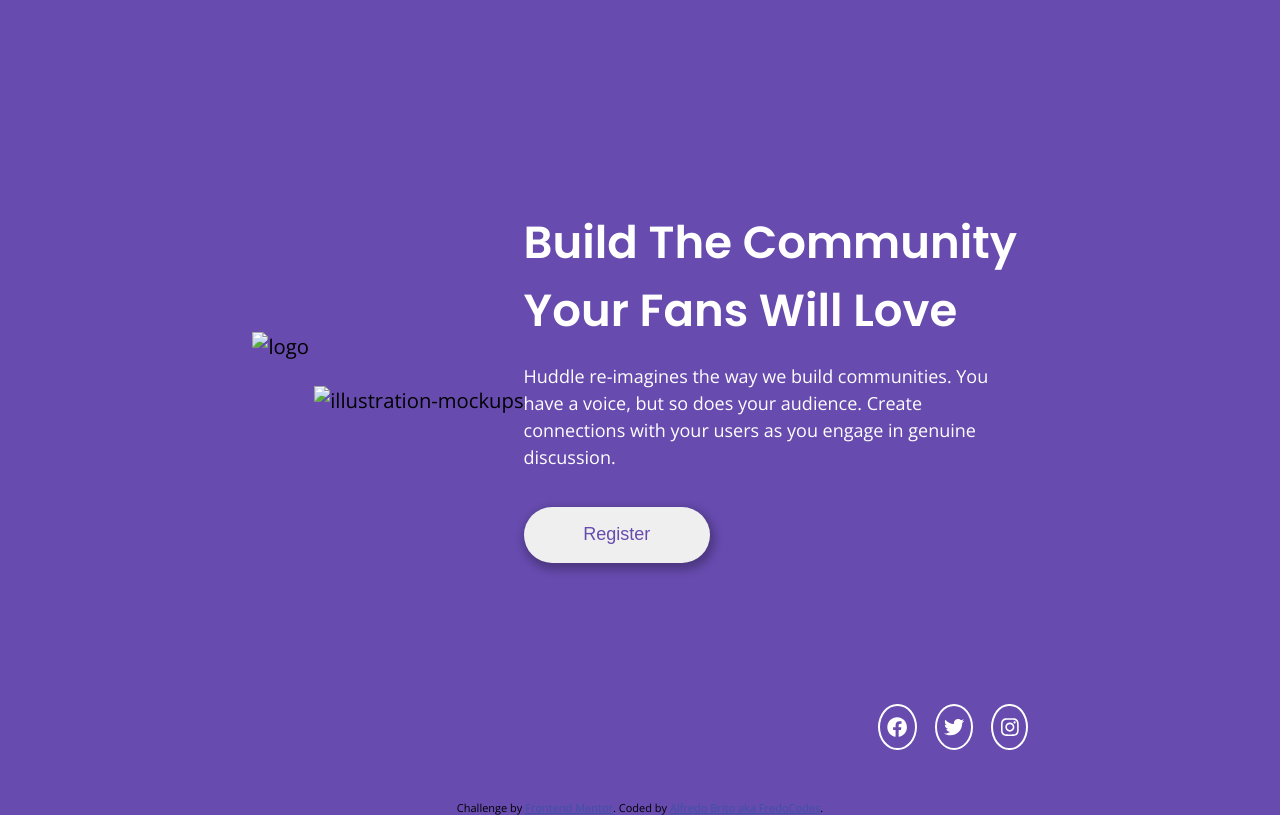
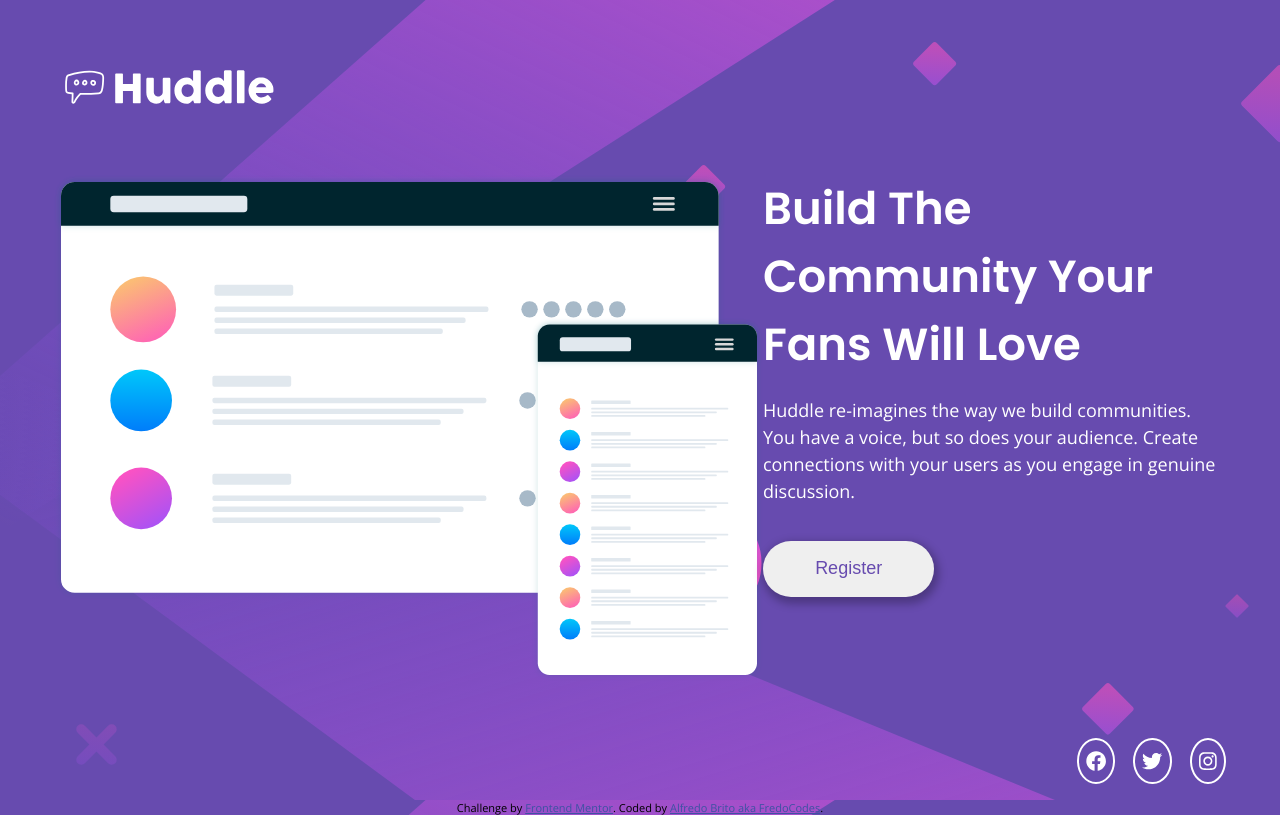
Before and after one commit to Fredo-WD/huddle-landing-page-with-single-introductory-section, a plain HTML site: page index.html in a window 1280 px wide. Drawn offline with nearby package versions, Linux system fonts and the light colour scheme; the site is published under a folder, as on GitHub Pages, so addresses that start at the root find nothing.

Commit message:
finished

```diff
--- a/index.html
+++ b/index.html
@@ -23,8 +23,8 @@
 <body>
   <main class="container">
     <section class="illustration">
-      <img src="/images/logo.svg" alt="logo" class="illustration__logo">
-      <img src="/images/illustration-mockups.svg" alt="illustration-mockups" class="illustration__mockup">
+      <img src="./images/logo.svg" alt="logo" class="illustration__logo">
+      <img src="./images/illustration-mockups.svg" alt="illustration-mockups" class="illustration__mockup">
     </section>
     <section class="introductory">
         <div class="intro">
--- a/style.css
+++ b/style.css
@@ -10,7 +10,7 @@
 }
 
 html, body {
-    background-image: url(/images/bg-desktop.svg);
+    background-image: url(./images/bg-desktop.svg);
     background-color: var(--Violet);
     font-family: 'Open Sans', sans-serif;
     font-size: 1.125rem;
@@ -23,9 +23,6 @@ html, body {
     align-items: center;
     padding: 3rem;
 }
-/* .illustration {
-    position: relative;
-} */
 
 .illustration__logo {
     position: relative;
@@ -58,7 +55,6 @@ html, body {
     transform: translateY(150px);
     color: white;
     gap: 1rem;
-
 }
 
 i {
@@ -75,19 +71,6 @@ i:hover {
     color: var(--Soft-Magenta);
     cursor: pointer;
 }
-
-/* .facebook-logo {
-    position: absolute;
-    left: 1209px;
-    top: 720px;
-    fill: var(--Soft-Magenta);
-}
-
-.facebook-logo:hover {
-    cursor: pointer;
-    color: white;
-    fill: var(--Soft-Magenta);
-} */
 
 .intro__register {
     min-width: 37%;
```
